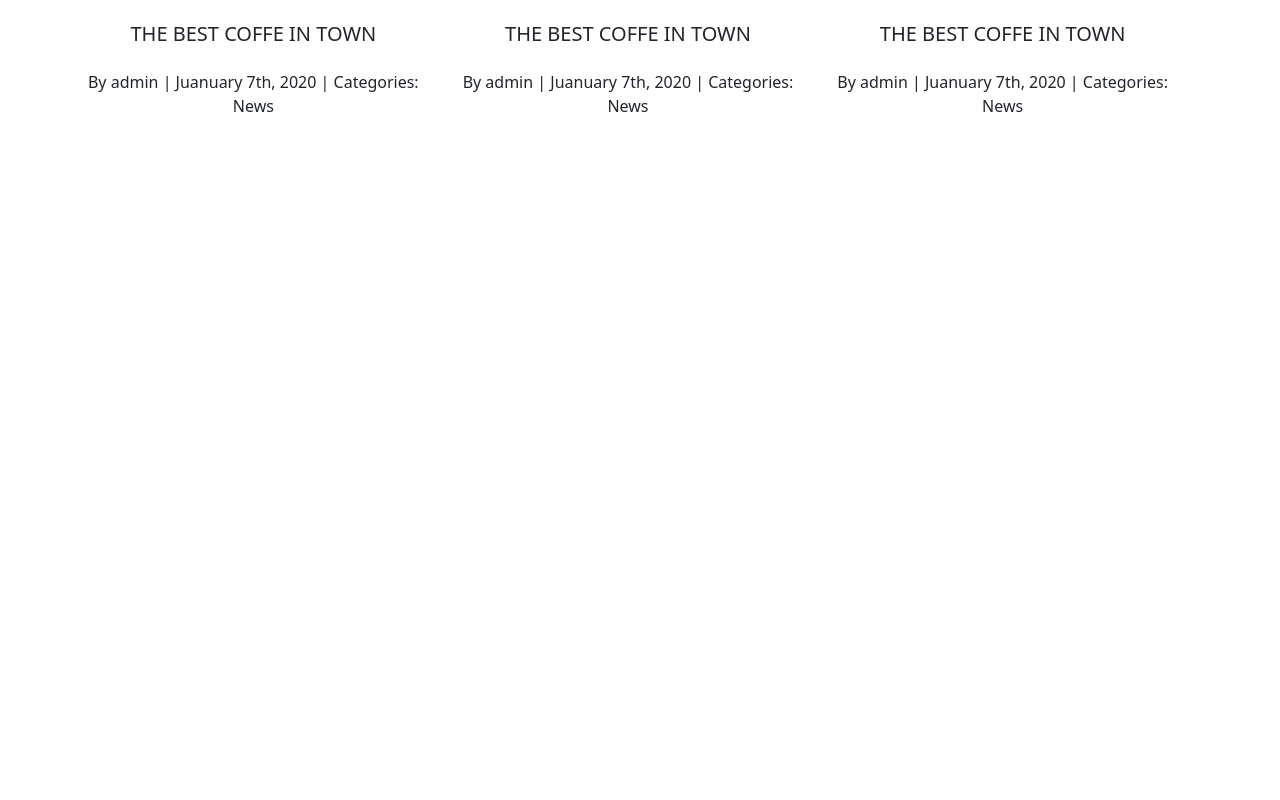
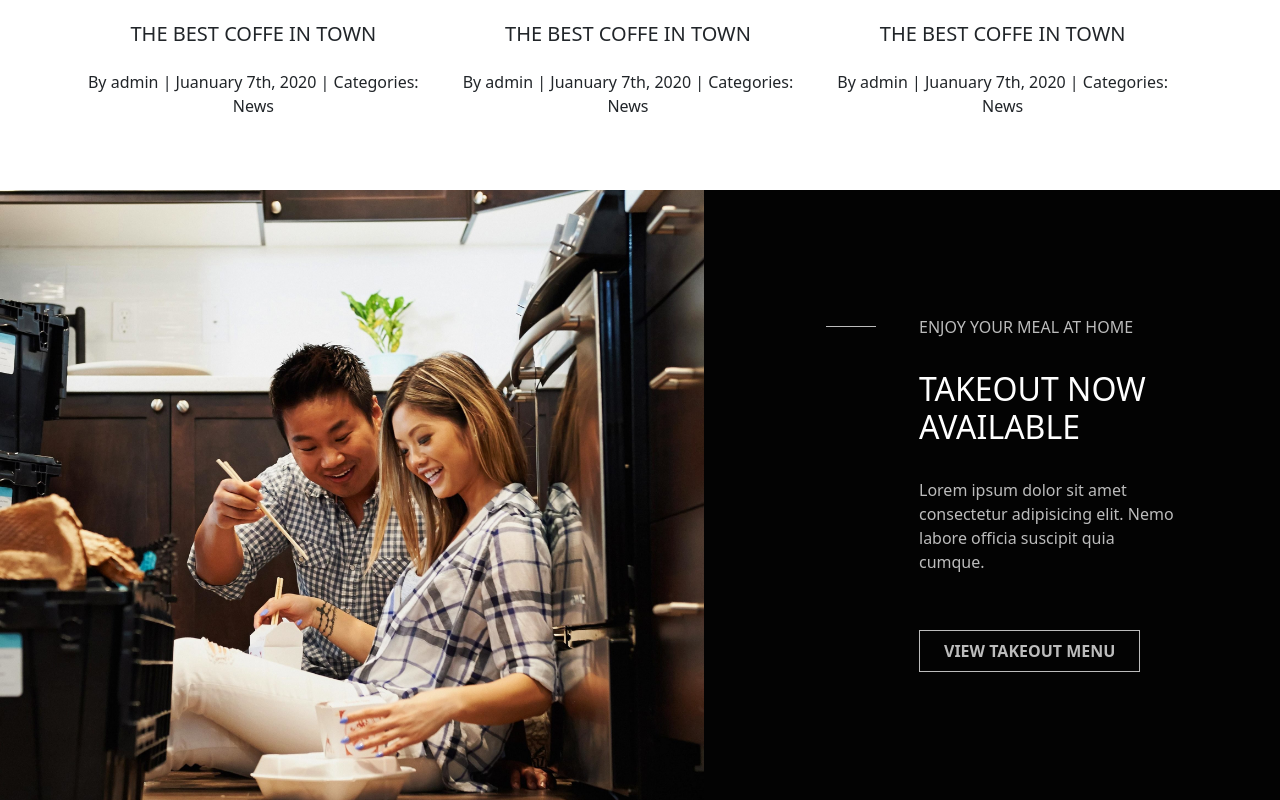
Before and after one commit to Danielateresa/proj-html-vuejs, a Vue app: page / in a window 1280 px wide. Shown: the part 5499-6299 px from the top of the page. Before the commit the page ends 5689 px from the top, so only its background shows below. Built offline with nearby package versions, Linux system fonts and the light colour scheme.

Commit message:
Added section TakeoutNow with component

```diff
--- a/src/components/AppMain.vue
+++ b/src/components/AppMain.vue
@@ -4,6 +4,7 @@ import BestTable from '../components/sections/BestTable.vue';
 import CriticsAbtUs from '../components/sections/CriticsAbtUs.vue';
 import SiteJumbotron from '../components/sections/SiteJumbotron.vue';
 import NewsPromotions from '../components/sections/NewsPromotions.vue';
+import TakeoutNow from '../components/sections/TakeoutNow.vue';
 export default {
     name: 'AppMain',
     components: {
@@ -11,7 +12,8 @@ export default {
         BestTable,
         CriticsAbtUs,
         SiteJumbotron,
-        NewsPromotions
+        NewsPromotions,
+        TakeoutNow
     }
 }
 
@@ -24,6 +26,7 @@ export default {
     <CriticsAbtUs />
     <SiteJumbotron />
     <NewsPromotions />
+    <TakeoutNow />
 
 </template>
 
--- /dev/null
+++ b/src/components/sections/TakeoutNow.vue
@@ -0,0 +1,42 @@
+<script>
+import { store } from '../../store.js';
+import InfoComponent from './InfoComponent.vue';
+export default {
+    name: 'TakeoutNow',
+    components: {
+        InfoComponent
+    },
+    data() {
+        return {
+            store,
+        }
+    }
+}
+
+</script>
+
+<template>
+
+    <section class="best_table">
+
+        <InfoComponent :title="store.infoTakeout.title" :slogan="store.infoTakeout.slogan"
+            :text="store.infoTakeout.text" :button="store.infoTakeout.buttonText" />
+
+    </section>
+
+</template>
+
+<style lang="scss" scoped>
+@use '../../assets/scss/partials/variables' as*;
+
+.best_table {
+    background-color: $dark;
+    background-image: url(../../assets/img/slider72x-scaled.jpg);
+    background-position: left;
+    background-size: 55%;
+    background-repeat: no-repeat;
+    padding: 8rem 0;
+
+
+}
+</style>
--- a/src/store.js
+++ b/src/store.js
@@ -71,8 +71,8 @@ export const store = reactive({
     },
 
     infoTakeout: {
-        slogan: 'fine dinign experience',
-        title: 'best table in town',
+        slogan: 'enjoy your meal at home',
+        title: 'takeout now available',
         text: 'Lorem ipsum dolor sit amet consectetur adipisicing elit. Nemo labore officia suscipit quia cumque.',
         buttonText: 'view takeout menu',
     },
```
Also changed, not shown: src/assets/img/slider72x-scaled.jpg (added).
